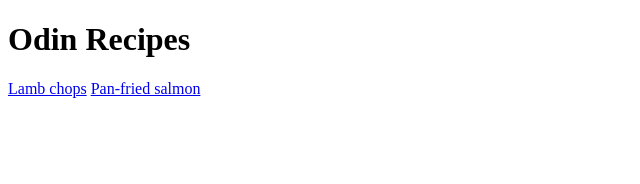
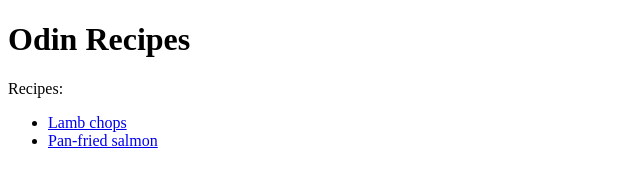
Before and after one commit to ha-hafiz/odin-recipes, a plain HTML site: page index.html in a window 1280 px wide. Shown: the whole page, without its empty margins (0-640 px from the left). Drawn offline with Linux system fonts and the light colour scheme.

Commit message:
Add list element for recipes

```diff
--- a/index.html
+++ b/index.html
@@ -8,8 +8,11 @@
     <body>
         <h1>Odin Recipes</h1>
         <p>
-            <a href="recipes/lamb_chops.html">Lamb chops</a>
-            <a href="recipes/pan_fried_salmon.html">Pan-fried salmon</a>
+            Recipes:
+            <ul>
+            <li><a href="recipes/lamb_chops.html">Lamb chops</a></li>
+            <li><a href="recipes/pan_fried_salmon.html">Pan-fried salmon</a></li>
+            </ul>
         </p>
     </body>
 </html>
```
